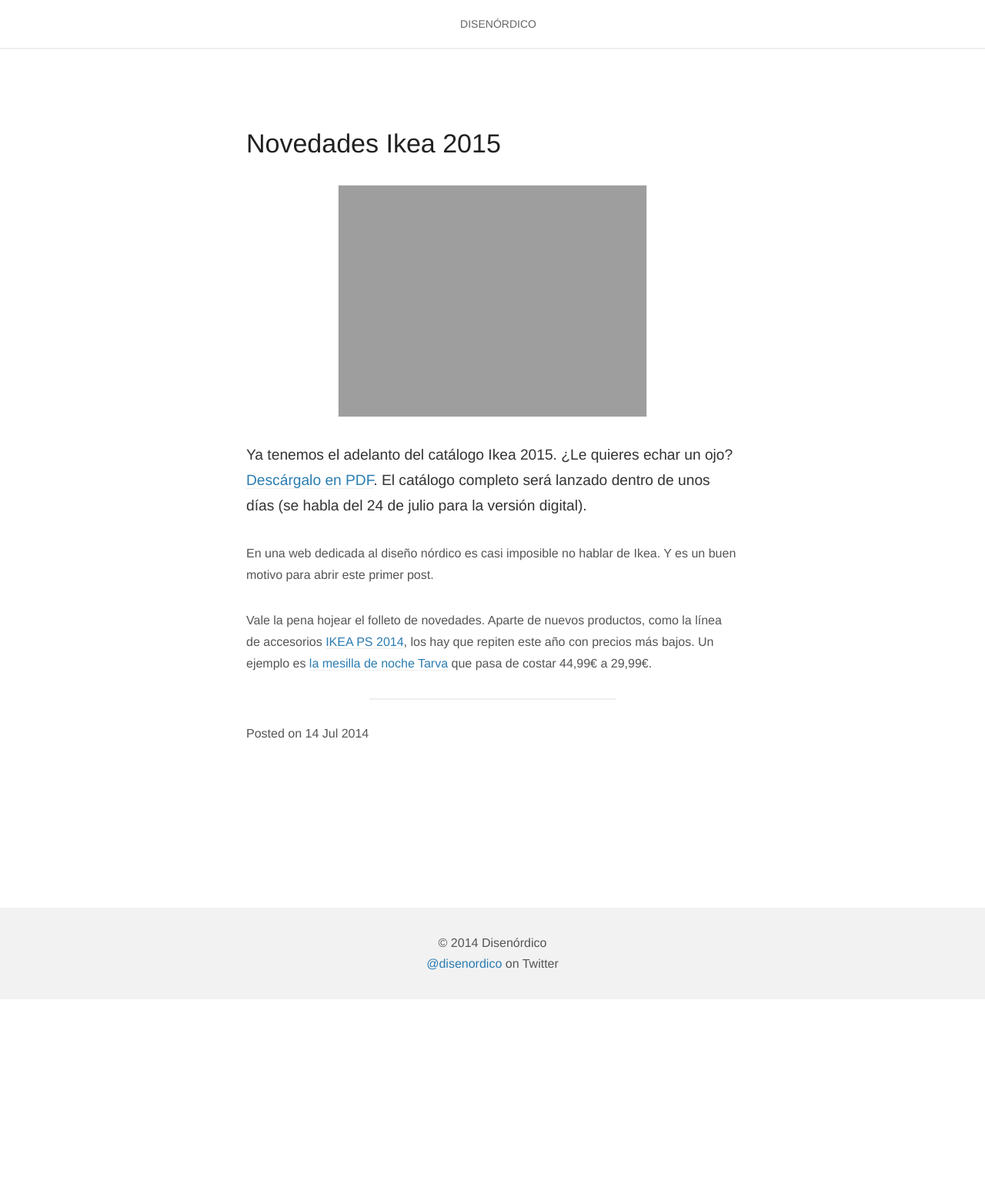
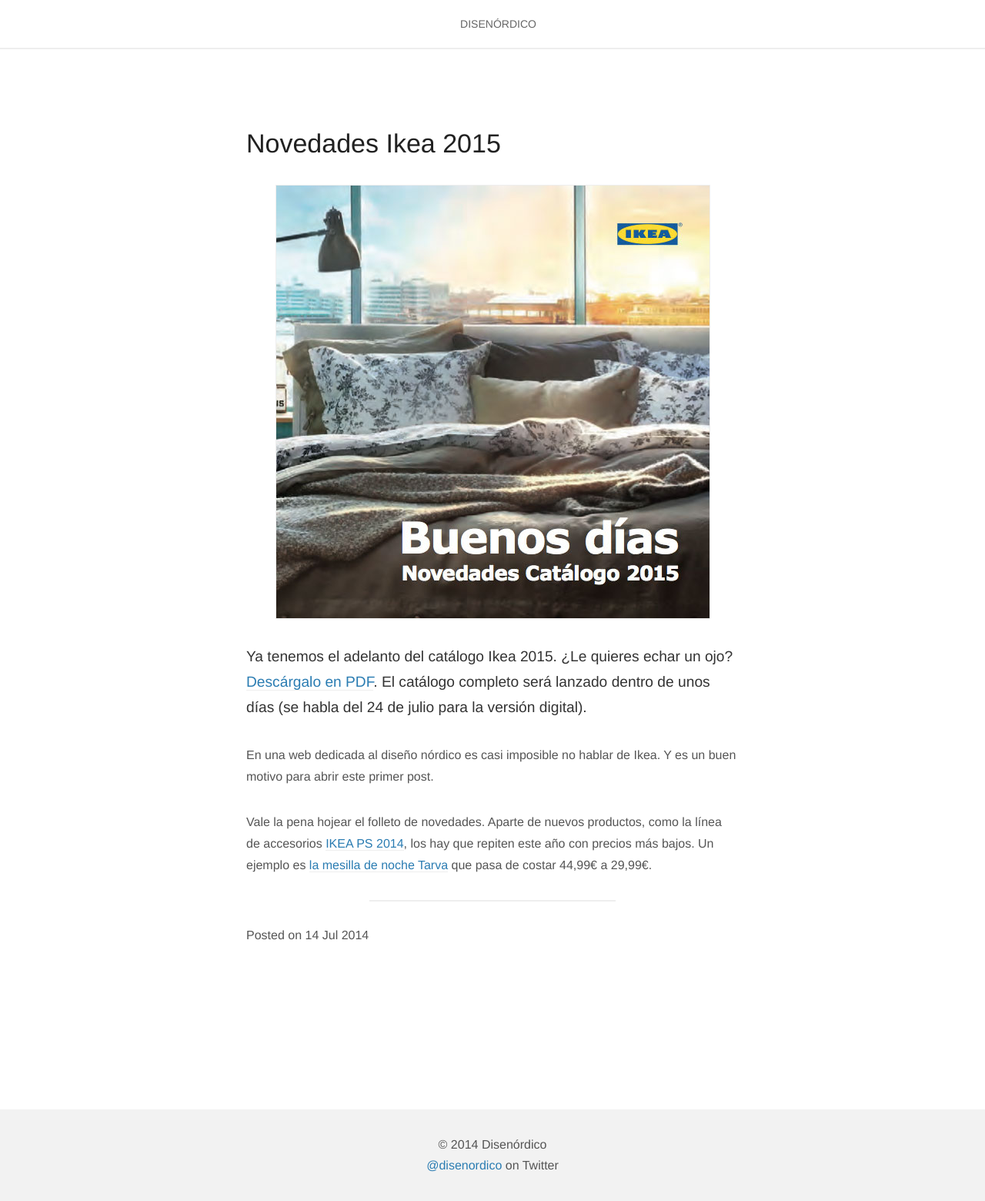
Before and after one commit to disenordico/disenordico.github.com, a Jekyll site: the page built from _posts/2014-07-14-nuevo-catalogo-ikea-2015.md, in a window 1280 px wide. Shown: the whole page at 77% size. Built offline with Jekyll 4.4.1, drawn with Linux system fonts in a browser that asks for light colours; Markdown is read by kramdown in place of the engine named in the settings; before the commit the page ends 1298 px from its top, so only the background shows below that.

Commit message:
Small fix

```diff
--- a/_posts/2014-07-14-nuevo-catalogo-ikea-2015.md
+++ b/_posts/2014-07-14-nuevo-catalogo-ikea-2015.md
@@ -7,7 +7,7 @@ tags:
   - ikea
 ---
 
-![IKEA Novedades 2015]({{ site.url }}/assets/images/ikea/novedades-2015.jpg])
+![IKEA Novedades 2015]({{ site.url }}/assets/images/ikea/novedades-2015.jpg)
 Ya tenemos el adelanto del catálogo Ikea 2015. ¿Le quieres echar un ojo? [Descárgalo en PDF]({{ site.url }}/assets/pdf/catalogo_ikea_novedades-2015.pdf}}). El catálogo completo será lanzado dentro de unos días (se habla del 24 de julio para la versión digital).
 
 En una web dedicada al diseño nórdico es casi imposible no hablar de Ikea. Y es un buen motivo para abrir este primer post.
```
